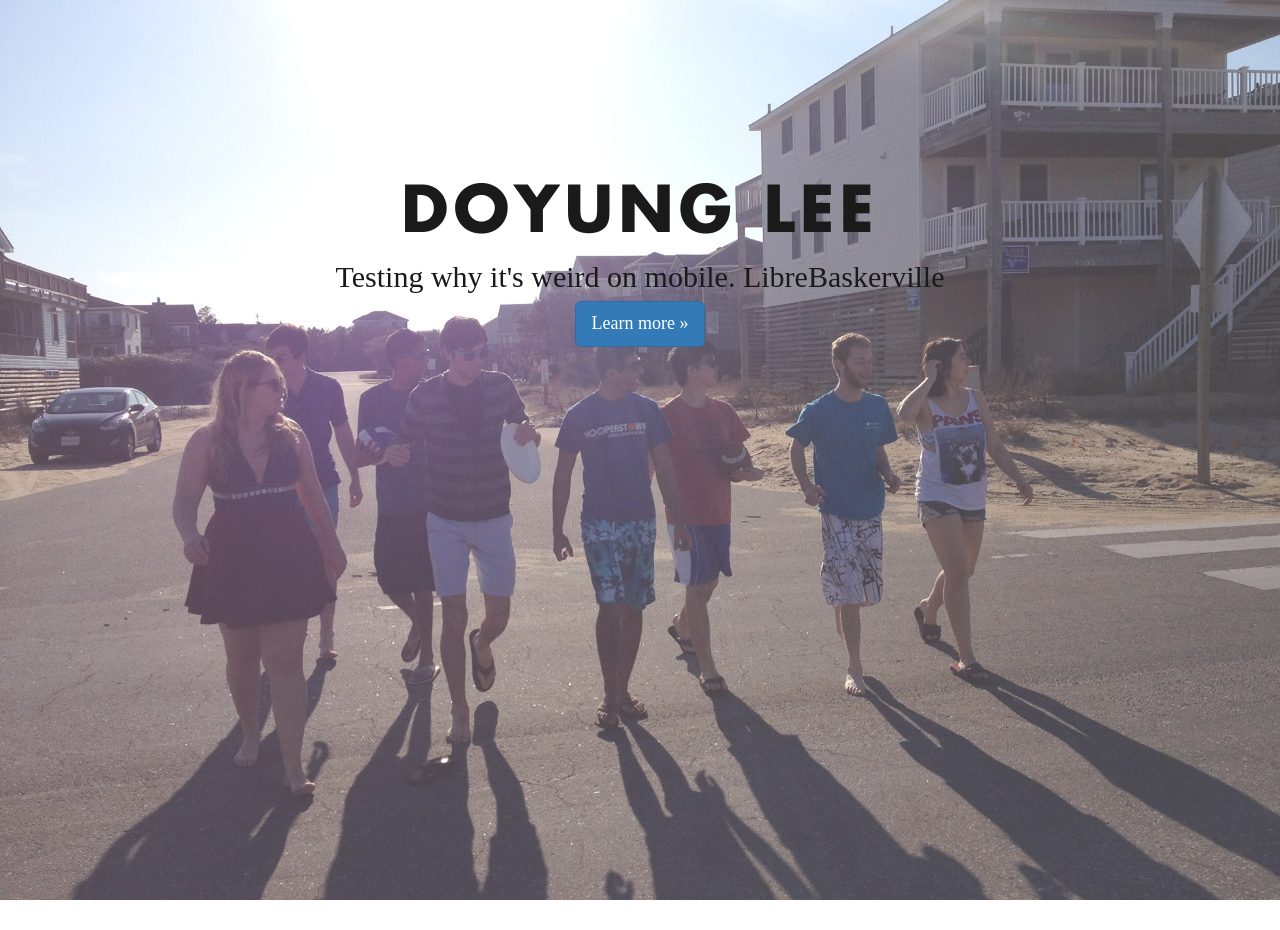
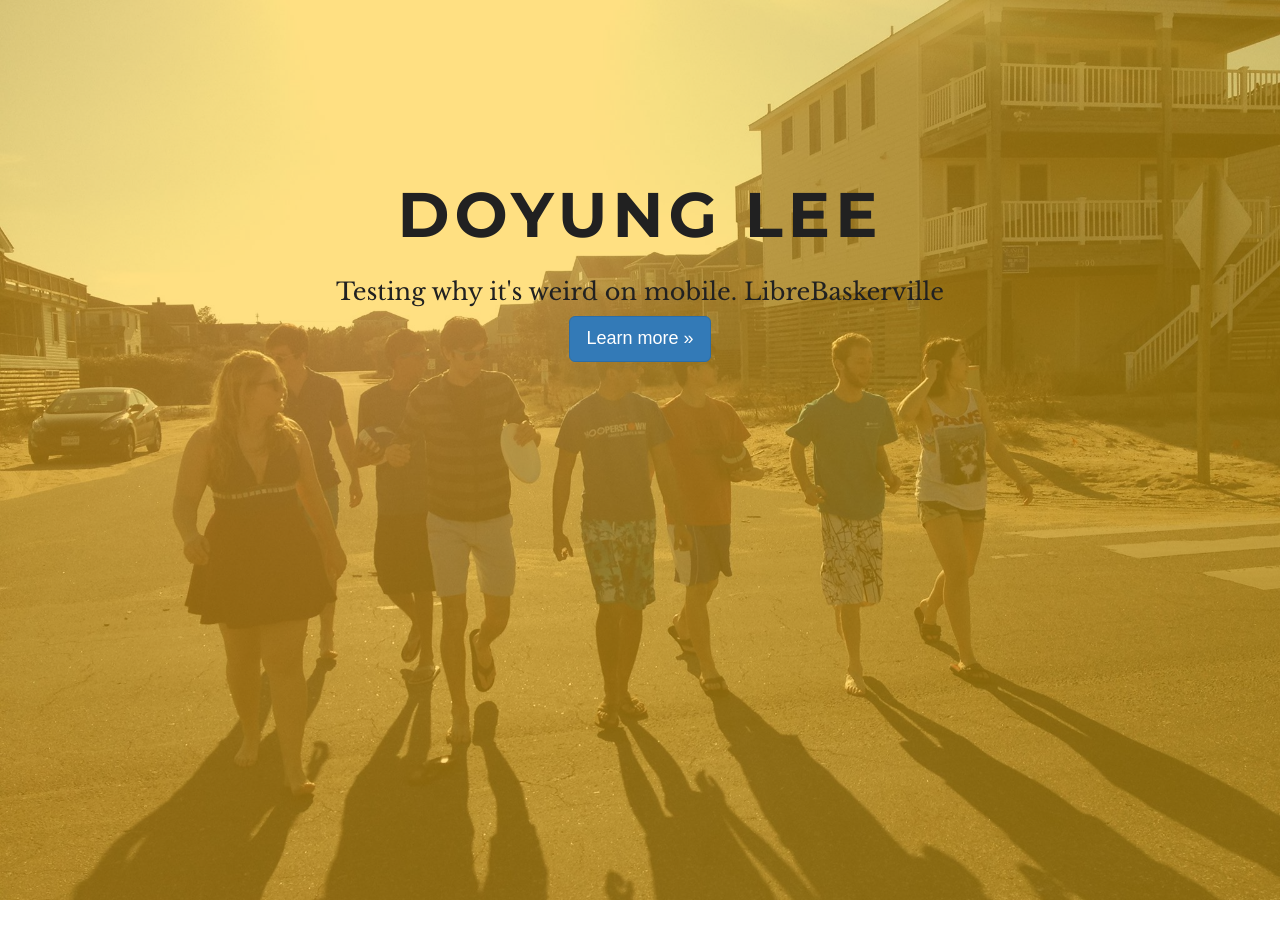
Before and after one commit to doyunglee/doyunglee.github.io, a Jekyll site: the page index.html, which Jekyll copies as it is, in a window 1280 px wide. Built offline with Jekyll 4.4.1, drawn with Linux system fonts in a browser that asks for light colours; nearby versions of some CDN libraries.

Commit message:
font change, baskerville

```diff
--- a/css/main.css
+++ b/css/main.css
@@ -1,3 +1,4 @@
+@import url(http://fonts.googleapis.com/css?family=Montserrat:700);
 
 /*full body of the site*/
 body {
@@ -14,37 +15,31 @@ body {
    -o-background-size: cover;
    background-size: cover;
    padding: 0;
-   color: #1a1a1a;
+   color: #212121;
    text-align: center;
 }
 
 .hithere h1{
-   font-family: "Futura Koyu";
+   font-family: "Montserrat", sans-serif;
    letter-spacing: 5px;
    padding: 10px 0px;
 }
 
-.serif-talk p{
-   font-family: "LibreBaskerville";
+.serif-talk h3{
+   font-family: "Libre Baskerville";
    letter-spacing: 0px;
-   font-size: 30px;
 }
 
-@font-face {
-   font-family: "Futura Koyu";
-   src: url("fonts/Futura-Koyu.ttf");
+.layer {
+   padding-top: 150px;
+   background-color: rgba(255, 193, 7, 0.5);
+   top: 0;
+   left: 0;
+   width: 100%;
+   height: 100%;
 }
 
 @font-face {
    font-family: "Libre Baskerville";
    src: url("fonts/LibreBaskerville-Regular.otf");
 }
-
-.layer {
-   padding-top: 150px;
-   background-color: rgba(255, 255, 255, 0.25);
-   top: 0;
-   left: 0;
-   width: 100%;
-   height: 100%;
-}
--- a/index.html
+++ b/index.html
@@ -31,8 +31,8 @@
 			    			<h1>DOYUNG LEE</h1>
 			    		</span>
 			    		<span class = "serif-talk">
-			    			<p>Testing why it's weird on mobile. LibreBaskerville</p>
-			    			<p><a class="btn btn-primary btn-lg" href="#" role="button">Learn more &raquo;</a></p>
+			    			<h3>Testing why it's weird on mobile. LibreBaskerville</h4>
+			    			<h4><a class="btn btn-primary btn-lg" href="#" role="button">Learn more &raquo;</a></h4>
 			    		</span>
 
 	 		</div>
```
